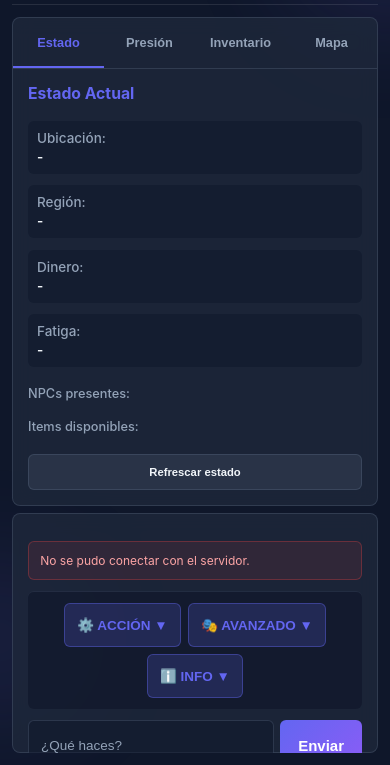
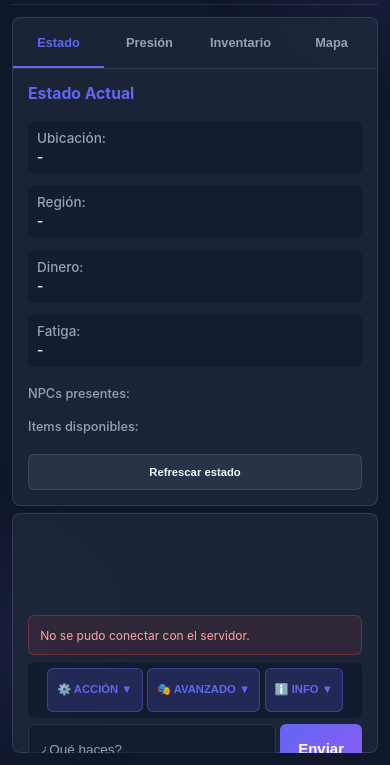
Before and after one commit to Jabreusic/Suko-RPG, a website: page web/index.html in a window 390 px wide. Shown: the part 79-844 px from the top of the page. Drawn offline with Linux system fonts and the light colour scheme; no server answers.

Commit message:
Optimización móvil: Dropdowns compactos, input visible
✨ Cambios:
- Dropdowns más pequeños en móvil (0.5rem padding → 0.75rem font-size)
- Reducido gap en commands-bar de 0.5rem → 0.3rem
- Chat-box más pequeño en móvil (min-height 80px)
- Input-row siempre visible con order: 1
- Eliminados estilos obsoletos de .cmd-btn en móvil

Resultado: En móvil ahora se ve:
- 3 botones dropdowns compactos
- Chat con scroll
- Input + Enviar siempre visibles
- Mejor distribución del espacio

```diff
--- a/public/style.css
+++ b/public/style.css
@@ -836,20 +836,57 @@ main.app-shell {
     flex-wrap: wrap;
   }
 
+  .commands-bar {
+    padding: 0.4rem;
+    gap: 0.3rem;
+    flex-wrap: wrap;
+    justify-content: center;
+  }
+
+  .dropdown-toggle {
+    padding: 0.5rem 0.6rem !important;
+    font-size: 0.75rem !important;
+    white-space: nowrap;
+  }
+
+  .dropdown-menu {
+    min-width: 130px;
+    font-size: 0.8rem;
+  }
+
+  .dropdown-item {
+    padding: 0.6rem 0.8rem;
+    font-size: 0.8rem;
+  }
+
   .cmd-btn {
-    min-width: calc(33.33% - 0.3rem);
-    padding: 0.4rem;
-    font-size: 0.65rem;
+    display: none;
   }
 
   .commands-label {
-    width: 100%;
-    margin-bottom: 0.2rem;
+    display: none;
   }
 
   .msg {
     padding: 0.8rem;
     font-size: 0.95rem;
+  }
+
+  .chat {
+    gap: 0.4rem;
+    min-height: 120px;
+  }
+
+  .chat-box {
+    gap: 0.3rem;
+    min-height: 80px;
+    max-height: 50vh;
+  }
+
+  .input-row {
+    gap: 0.3rem;
+    min-height: 50px;
+    order: 1;
   }
 
   .state-row {
--- a/web/style.css
+++ b/web/style.css
@@ -836,20 +836,57 @@ main.app-shell {
     flex-wrap: wrap;
   }
 
+  .commands-bar {
+    padding: 0.4rem;
+    gap: 0.3rem;
+    flex-wrap: wrap;
+    justify-content: center;
+  }
+
+  .dropdown-toggle {
+    padding: 0.5rem 0.6rem !important;
+    font-size: 0.75rem !important;
+    white-space: nowrap;
+  }
+
+  .dropdown-menu {
+    min-width: 130px;
+    font-size: 0.8rem;
+  }
+
+  .dropdown-item {
+    padding: 0.6rem 0.8rem;
+    font-size: 0.8rem;
+  }
+
   .cmd-btn {
-    min-width: calc(33.33% - 0.3rem);
-    padding: 0.4rem;
-    font-size: 0.65rem;
+    display: none;
   }
 
   .commands-label {
-    width: 100%;
-    margin-bottom: 0.2rem;
+    display: none;
   }
 
   .msg {
     padding: 0.8rem;
     font-size: 0.95rem;
+  }
+
+  .chat {
+    gap: 0.4rem;
+    min-height: 120px;
+  }
+
+  .chat-box {
+    gap: 0.3rem;
+    min-height: 80px;
+    max-height: 50vh;
+  }
+
+  .input-row {
+    gap: 0.3rem;
+    min-height: 50px;
+    order: 1;
   }
 
   .state-row {
```
